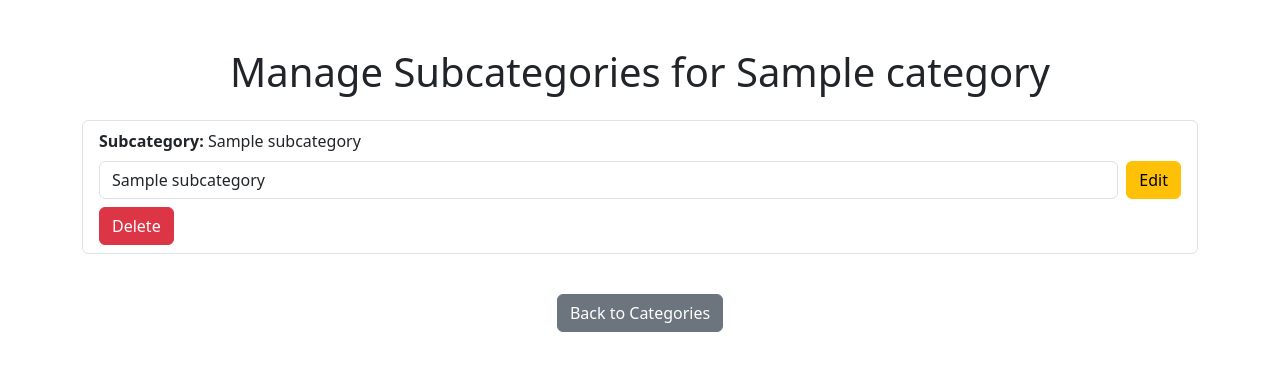
After one commit to Wyzard-AI/les_socialites, a Flask app: template flask_app/templates/manage_subcategories.html in a window 1280 px wide. The commit adds this page. Shown: the top 371 px of the page. Run offline with Flask 3, Linux system fonts and the light colour scheme; the template is opened without the code that fills it: most values are stand-ins (such as "Sample title", 1, 10 or a date in 2020); parts of the project's set-up code (start-up, migrations or seed data) failed here and were passed over.

```diff
--- a/flask_app/app.py
+++ b/flask_app/app.py
@@ -77,7 +77,15 @@ def sanitize_text(text, proper=False):
 
     # If proper is True, capitalize the text properly
     if proper:
-        text = text.title()
+        # Simple capitalization logic
+        words = text.split()
+        result = []
+        for word in words:
+            if word.isupper() and len(word) > 1:  # Preserve uppercase abbreviations
+                result.append(word)
+            else:
+                result.append(word.capitalize())
+        text = ' '.join(result)
 
     return text
 
@@ -182,9 +190,10 @@ def thank_you():
 
 @app.route('/results')
 def results():
-    prompt = request.args.get('prompt')
-    response = request.args.get('response')
-    return render_template('results.html', prompt=prompt, response=response)
+    # Retrieve the conversation from the session
+    conversation = session.get('conversation', [])
+
+    return render_template('results.html', conversation=conversation)
 
 
 
@@ -294,8 +303,20 @@ def submit_prompt():
     except Exception as e:
         return f"An error occurred: {e}", 500
 
-    response = get_openai_assistant_response(sanitized_prompt, openai_client)
+    # Prepare the conversation and pass the category's instructions if available
+    conversation = [{"role": "user", "content": sanitized_prompt}]
+    if instructions:
+        sanitized_instructions = sanitize_text(instructions)
+        conversation.insert(0, {"role": "system", "content": sanitized_instructions})
+
+    response = get_openai_assistant_response(conversation, openai_client)
     sanitized_response = sanitize_text(response)
+
+    # Append the assistant's response to the conversation
+    conversation.append({"role": "assistant", "content": sanitized_response})
+
+    # Store the conversation in the session
+    session['conversation'] = conversation
 
     return redirect(f'/thank-you?prompt={sanitized_prompt}&response={sanitized_response}&category={sanitized_category}')
 
@@ -499,6 +520,29 @@ def manage_categories():
 
     return render_template('manage_categories.html', categories=categories)
 
+@app.route('/manage-subcategories')
+def manage_subcategories():
+    category = request.args.get('category')
+
+    if not category:
+        return redirect('/manage-categories')
+
+    # Fetch subcategories for the specific category
+    query = f"""
+        SELECT DISTINCT subcategory
+        FROM `{project_id}.{dataset_id}.{table_id}`
+        WHERE category = @category AND is_deleted = FALSE
+    """
+    query_config = bigquery.QueryJobConfig(
+        query_parameters=[
+            bigquery.ScalarQueryParameter("category", "STRING", category)
+        ]
+    )
+    query_job = bigquery_client.query(query, job_config=query_config)
+    subcategories = [row.subcategory for row in query_job.result()]
+
+    return render_template('manage_subcategories.html', category=category, subcategories=subcategories)
+
 @app.route('/edit-category', methods=['POST'])
 def edit_category():
     old_category = request.form['old_category']
--- /dev/null
+++ b/flask_app/templates/manage_subcategories.html
@@ -0,0 +1,50 @@
+<!DOCTYPE html>
+<html lang="en">
+<head>
+    <meta charset="UTF-8">
+    <meta name="viewport" content="width=device-width, initial-scale=1.0">
+    <title>Manage Subcategories</title>
+    <!-- Bootstrap CSS -->
+    <link href="https://cdn.jsdelivr.net/npm/bootstrap@5.3.0/dist/css/bootstrap.min.css" rel="stylesheet">
+</head>
+<body>
+    <div class="container my-5">
+        <h1 class="text-center mb-4">Manage Subcategories for {{ category }}</h1>
+        <div class="d-flex flex-wrap justify-content-center">
+            {% if subcategories %}
+                <ul class="list-group mb-3 w-100">
+                    {% for subcategory in subcategories %}
+                        <li class="list-group-item">
+                            <div class="mb-2">
+                                <span><strong>Subcategory:</strong> {{ subcategory }}</span>
+                            </div>
+                            <div class="d-flex flex-column align-items-start">
+                                <!-- Edit Subcategory Form -->
+                                <form action="/edit-subcategory" method="POST" class="d-flex mb-2 w-100">
+                                    <input type="hidden" name="category" value="{{ category }}">
+                                    <input type="hidden" name="old_subcategory" value="{{ subcategory }}">
+                                    <input type="text" name="new_subcategory_name" value="{{ subcategory }}" required class="form-control me-2">
+                                    <button type="submit" class="btn btn-warning">Edit</button>
+                                </form>
+                                <!-- Delete Subcategory Form -->
+                                <form action="/delete-subcategory" method="POST" class="d-flex w-100">
+                                    <input type="hidden" name="category" value="{{ category }}">
+                                    <input type="hidden" name="subcategory" value="{{ subcategory }}">
+                                    <button type="submit" class="btn btn-danger">Delete</button>
+                                </form>
+                            </div>
+                        </li>
+                    {% endfor %}
+                </ul>
+            {% else %}
+                <p class="text-center">No subcategories available.</p>
+            {% endif %}
+        </div>
+        <div class="text-center mt-4">
+            <a href="/manage-categories" class="btn btn-secondary">Back to Categories</a>
+        </div>
+    </div>
+    <!-- Bootstrap JS and dependencies -->
+    <script src="https://cdn.jsdelivr.net/npm/bootstrap@5.3.0/dist/js/bootstrap.bundle.min.js"></script>
+</body>
+</html>
```
Also changed, not shown: flask_app/templates/manage_categories.html (+1 -24 lines).
